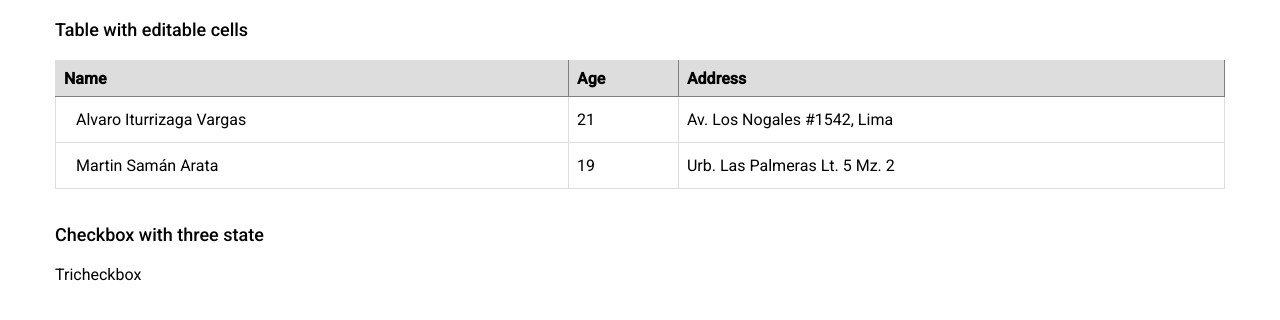
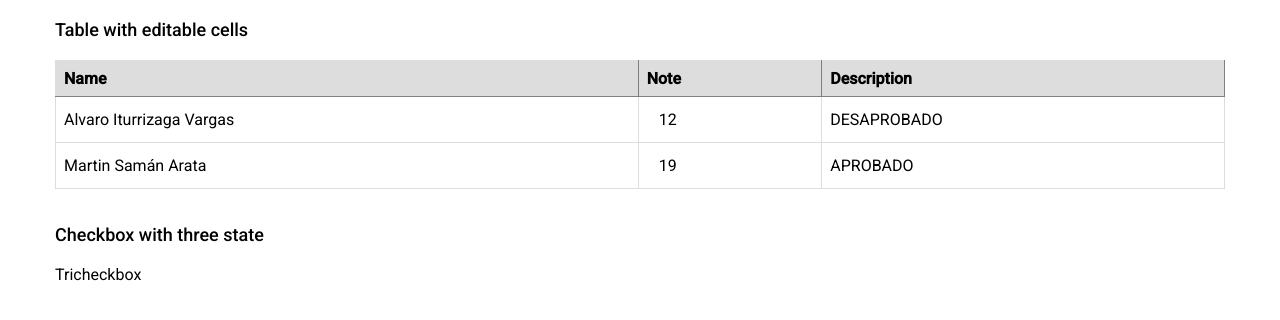
Before and after one commit to aiturrizaga/vg-app-tutorial, an Angular app: page / in a window 1280 px wide. Shown: the top 320 px of the page. Built offline with nearby package versions, Linux system fonts and the light colour scheme.

Commit message:
Add util directives

```diff
--- a/src/app/app.module.ts
+++ b/src/app/app.module.ts
@@ -1,15 +1,24 @@
 import { BrowserModule } from '@angular/platform-browser';
 import { NgModule } from '@angular/core';
+import { FormsModule } from '@angular/forms';
 
 import { AppRoutingModule } from './app-routing.module';
+
 import { AppComponent } from './app.component';
 import { TableEditCellComponent } from './components/table-editable-cells/table-edit-cell.component';
-import {FormsModule} from '@angular/forms';
+
+import { INPUT_UTIL_DIRECTIVES, OnlyNumberDirective } from './directives';
+
+const APP_DIRECTIVES = [
+  OnlyNumberDirective,
+  INPUT_UTIL_DIRECTIVES
+];
 
 @NgModule({
   declarations: [
     AppComponent,
-    TableEditCellComponent
+    TableEditCellComponent,
+    APP_DIRECTIVES
   ],
   imports: [
     BrowserModule,
@@ -19,4 +28,5 @@ import {FormsModule} from '@angular/forms';
   providers: [],
   bootstrap: [AppComponent]
 })
-export class AppModule { }
+export class AppModule {
+}
--- a/src/app/components/table-editable-cells/table-edit-cell.component.html
+++ b/src/app/components/table-editable-cells/table-edit-cell.component.html
@@ -2,20 +2,27 @@
   <thead>
   <tr>
     <th>Name</th>
-    <th>Age</th>
-    <th>Address</th>
+    <th>Note</th>
+    <th>Description</th>
   </tr>
   </thead>
   <tbody>
   <tr *ngFor="let data of listOfData" class="editable-row">
     <td>
-      <div class="editable-cell" [hidden]="editableId === data.uuid" (click)="startEdit(data.uuid)">
-        {{ data.name }}
+      {{data.name}}
+    </td>
+    <td>
+      <div *ngIf="editableId !== data.uuid; else editableCell" class="editable-cell" (click)="startEdit(data.uuid)">
+        {{ data.note }}
       </div>
-      <input class="w-95 border rounded py-2 px-2" [hidden]="editableId !== data.uuid" type="text" [(ngModel)]="data.name" (blur)="stopEdit(data.name)" aria-label="editable cell"/>
+      <ng-template #editableCell>
+        <input class="w-95 border rounded py-2 px-2" type="text"
+               [appAutoFocus]="true" [appSelectAll]="true"
+               appOnlyNumber numericType="number" [maxValue]="20"
+               [(ngModel)]="data.note" (blur)="stopEdit(data.note)" aria-label="editable cell"/>
+      </ng-template>
     </td>
-    <td>{{ data.age }}</td>
-    <td>{{ data.address }}</td>
+    <td>{{ data.description }}</td>
   </tr>
   </tbody>
 </table>
--- a/src/app/components/table-editable-cells/table-edit-cell.component.ts
+++ b/src/app/components/table-editable-cells/table-edit-cell.component.ts
@@ -3,22 +3,22 @@ import {Component, OnInit} from '@angular/core';
 interface ItemData {
   uuid: string;
   name: string;
-  age: number;
-  address: string;
+  note: number;
+  description: string;
 }
 
 export const TABLE_EDIT_DATA: ItemData[] = [
   {
     uuid: '2ce55aa4-04c2-43af-ab28-5023fa0e1900',
     name: 'Alvaro Iturrizaga Vargas',
-    age: 21,
-    address: 'Av. Los Nogales #1542, Lima'
+    note: 12,
+    description: 'DESAPROBADO'
   },
   {
     uuid: 'dc47d945-6577-47c8-a3df-c772f19de319',
     name: 'Martin Samán Arata',
-    age: 19,
-    address: 'Urb. Las Palmeras Lt. 5 Mz. 2'
+    note: 19,
+    description: 'APROBADO'
   }
 ];
 
@@ -72,7 +72,7 @@ export class TableEditCellComponent implements OnInit {
     this.editableId = id;
   }
 
-  stopEdit(value: string): void {
+  stopEdit(value: any): void {
     this.editableId = null;
     console.log('Update value: ', value);
   }
--- /dev/null
+++ b/src/app/directives/index.ts
@@ -0,0 +1,2 @@
+export * from './input-util.directive';
+export * from './only-number.directive';
--- /dev/null
+++ b/src/app/directives/input-util.directive.ts
@@ -0,0 +1,48 @@
+import { AfterContentInit, Directive, ElementRef, Input } from '@angular/core';
+
+/**
+ * Set focus to input element
+ */
+@Directive({
+  selector: '[appAutoFocus]'
+})
+export class AutoFocusDirective implements AfterContentInit {
+
+  @Input() appAutoFocus: boolean;
+
+  constructor(private el: ElementRef) {
+  }
+
+  ngAfterContentInit(): void {
+    if (this.appAutoFocus) {
+      setTimeout(() => this.el.nativeElement.focus());
+    }
+  }
+
+}
+
+/**
+ * Select all content of input
+ */
+@Directive({
+  selector: '[appSelectAll]'
+})
+export class SelectAllDirective implements AfterContentInit {
+
+  @Input() appSelectAll: boolean;
+
+  constructor(private el: ElementRef) {
+  }
+
+  ngAfterContentInit(): void {
+    if (this.appSelectAll) {
+      setTimeout(() => this.el.nativeElement.select());
+    }
+  }
+
+}
+
+export const INPUT_UTIL_DIRECTIVES = [
+  AutoFocusDirective,
+  SelectAllDirective
+];
--- /dev/null
+++ b/src/app/directives/only-number.directive.ts
@@ -0,0 +1,61 @@
+import { Directive, ElementRef, HostListener, Input } from '@angular/core';
+
+@Directive({
+  selector: '[appOnlyNumber]'
+})
+export class OnlyNumberDirective {
+
+  // tslint:disable-next-line:no-input-rename
+  @Input('numericType') numericType: string; // number | decimal
+  // tslint:disable-next-line:no-input-rename
+  @Input('maxValue') maxValue: number; // maximo valor
+
+  private regex = {
+    number: new RegExp(/^\d+$/),
+    decimal: new RegExp(/^[0-9]+(\.[0-9]*){0,1}$/g)
+  };
+
+  private specialKeys = {
+    number: ['Backspace', 'Tab', 'End', 'Home', 'ArrowLeft', 'ArrowRight', 'Alt', 'Enter'],
+    decimal: ['Backspace', 'Tab', 'End', 'Home', 'ArrowLeft', 'ArrowRight', 'Alt', 'Enter'],
+  };
+
+  constructor(private el: ElementRef) {
+  }
+
+  @HostListener('paste', ['$event']) blockPaste(event: ClipboardEvent) {
+    const pastedText = event.clipboardData.getData('text');
+    if (isNaN(Number(pastedText))) {
+      event.preventDefault();
+    }
+  }
+
+  @HostListener('keypress', ['$event'])
+  onKeyPress(event: KeyboardEvent) {
+
+    if (this.specialKeys[this.numericType].indexOf(event.key) !== -1) {
+      return;
+    }
+    // Do not use event.keycode this is deprecated.
+    // See: https://developer.mozilla.org/en-US/docs/Web/API/KeyboardEvent/keyCode
+    const current: string = this.el.nativeElement.value;
+    const next: string = current.concat(event.key);
+    const target: any = event.target;
+
+    if (next && !String(next).match(this.regex[this.numericType])) {
+      event.preventDefault();
+    }
+    if (target.selectionStart !== 0) {
+      this.validateMaxValue(event, next);
+    }
+  }
+
+  validateMaxValue(event, next) {
+    if (Number(next) > this.maxValue) {
+      event.preventDefault();
+    } else if (next === '00') {
+      event.preventDefault();
+    }
+  }
+
+}
--- a/tslint.json
+++ b/tslint.json
@@ -82,10 +82,6 @@
         "named": "never"
       }
     },
-    "typedef": [
-      true,
-      "call-signature"
-    ],
     "typedef-whitespace": {
       "options": [
         {
```
